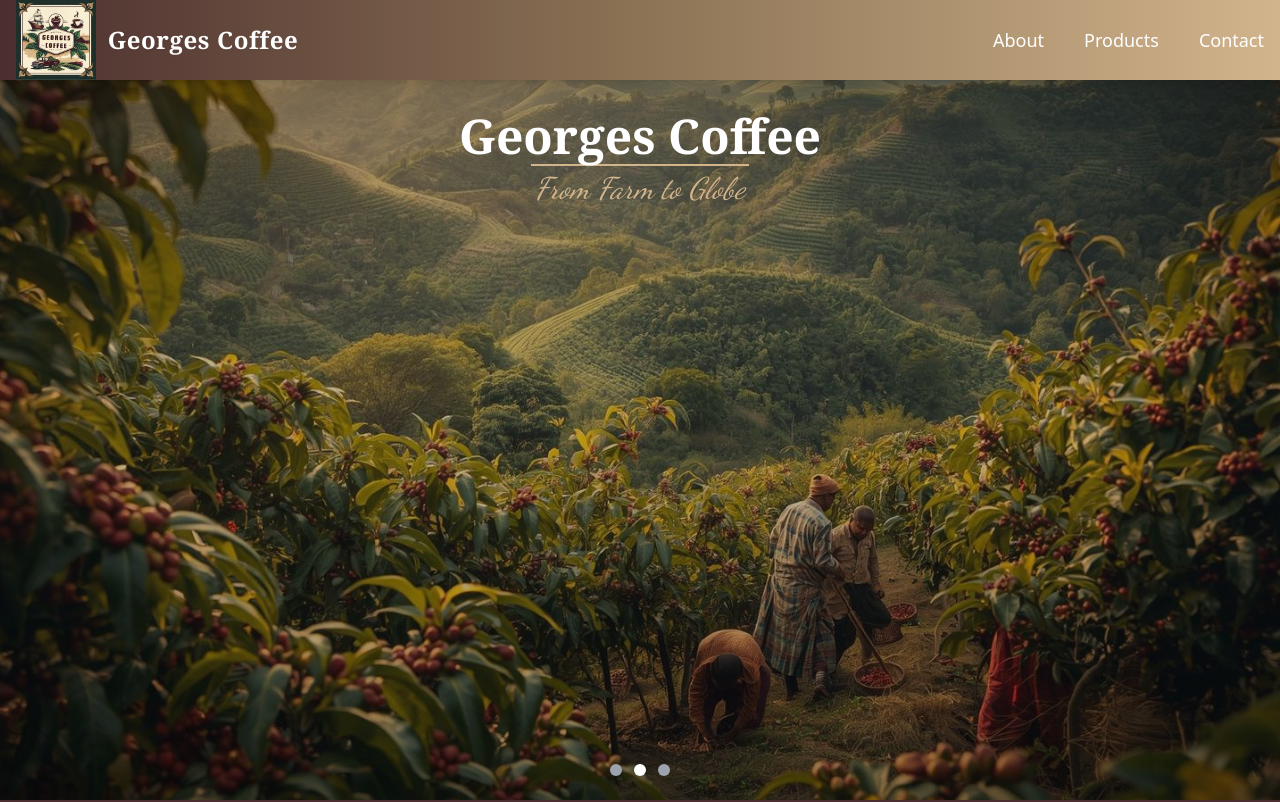
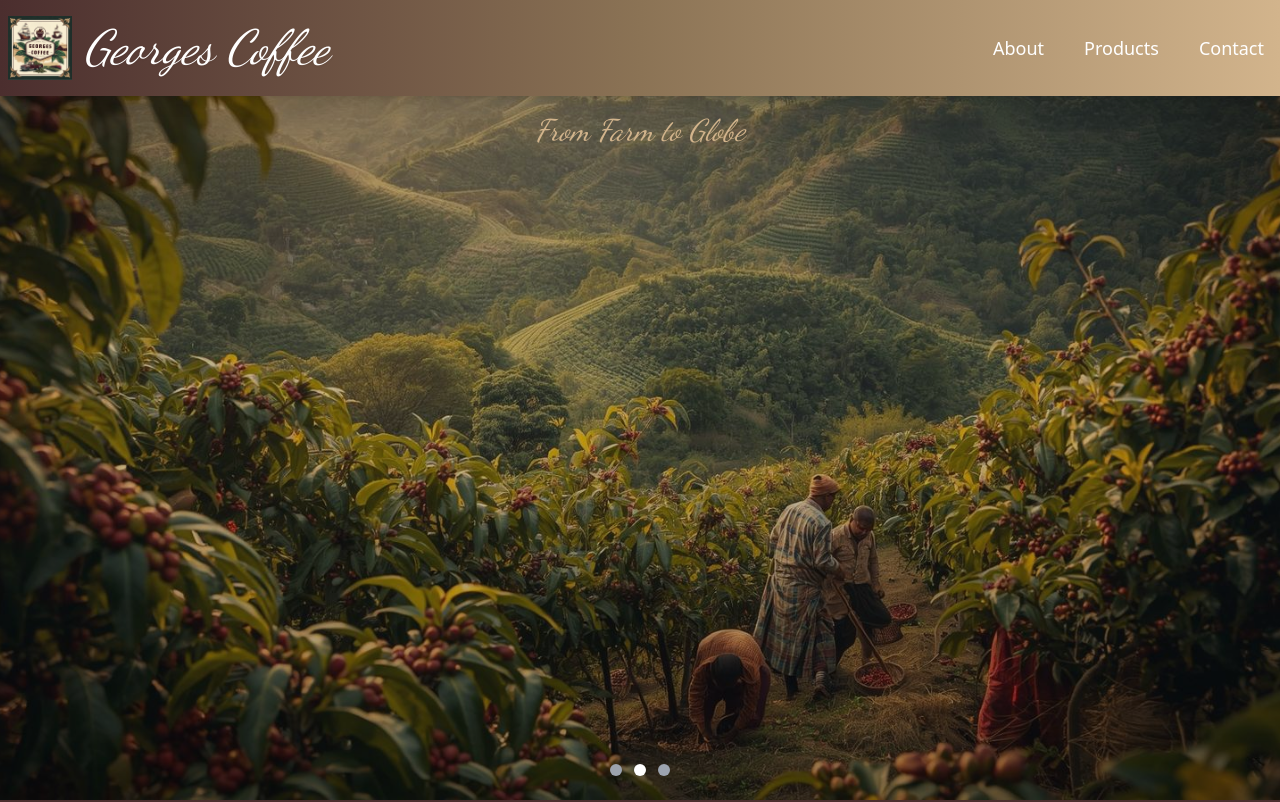
Before and after one commit to Anudepp/Cabinet-of-Coffee-Affairs, a React (Vite) app: page / in a window 1280 px wide. Shown: the top 802 px of the page. Built offline with nearby package versions, Linux system fonts and the light colour scheme.

Commit message:
navbar resize allocation

```diff
--- a/src/components/Hero.tsx
+++ b/src/components/Hero.tsx
@@ -46,10 +46,6 @@ export default function Hero() {
 
         {/* Title & Tagline */}
         <div className="relative z-10 flex flex-col items-center text-center text-white mt-28">
-          <h1 className="text-4xl md:text-5xl font-bold font-serif relative inline-block pb-1">
-            Georges Coffee
-            <span className="block h-[2px] w-3/5 mx-auto bg-[#d2b48c] mt-1"></span>
-          </h1>
           <p className="opacity-0 animate-fadeInUp delay-300 text-[#d2b48c] text-3xl italic font-cursive">
             From Farm to Globe
           </p>
--- a/src/components/Navbar.tsx
+++ b/src/components/Navbar.tsx
@@ -1,4 +1,3 @@
-// filepath: /Users/anudeepdebbata/Desktop/FreeLancing/CCA/src/components/Navbar.tsx
 import { Menu, X } from "lucide-react";
 import { useState } from "react";
 import { useNavigate } from "react-router-dom";
@@ -15,7 +14,7 @@ export default function Navbar() {
   return (
     <nav className="fixed w-full bg-gradient-to-r from-[#4b2e2e] via-[#8b7355] to-[#d2b48c] text-white shadow-lg z-50">
       <div className="max-w-7xl mx-auto px-4">
-        <div className="flex justify-between items-center h-20">
+        <div className="flex justify-between items-center h-24"> {/* ✅ Taller navbar */}
           {/* Left Section: Hamburger Menu + Logo */}
           <div className="flex items-center gap-3">
             {/* Hamburger Menu Button for Mobile */}
@@ -34,10 +33,10 @@ export default function Navbar() {
             <img
               src="/logo.png"
               alt="Georges Coffee Logo"
-              className="h-20 w-auto object-contain cursor-pointer"
+              className="h-16 w-auto object-contain cursor-pointer -ml-2" // ✅ smaller than navbar
               onClick={() => handleNavigate("/")}
             />
-            <span className="text-xl md:text-2xl font-serif tracking-wide font-semibold drop-shadow-sm">
+            <span className="text-2xl md:text-5xl italic font-cursive drop-shadow-sm">
               Georges Coffee
             </span>
           </div>
@@ -71,7 +70,6 @@ export default function Navbar() {
         >
           <div className="flex flex-col items-center gap-6 py-5 bg-gradient-to-b from-[#4b2e2e] via-[#8b7355] to-[#d2b48c]">
             {[
-
               { name: "About", path: "/about" },
               { name: "Products", path: "/products" },
               { name: "Contact", path: "/contact" },
```
